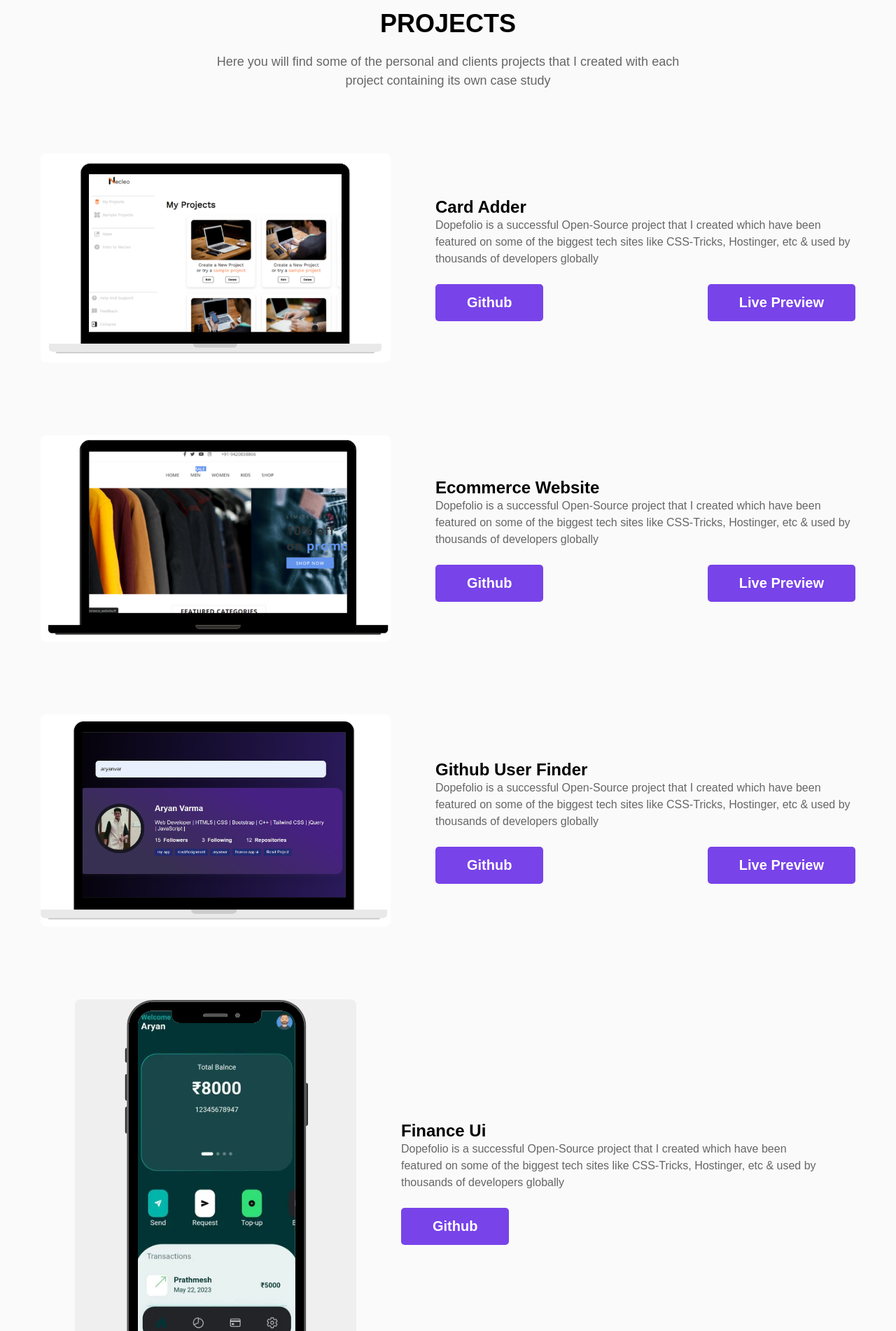
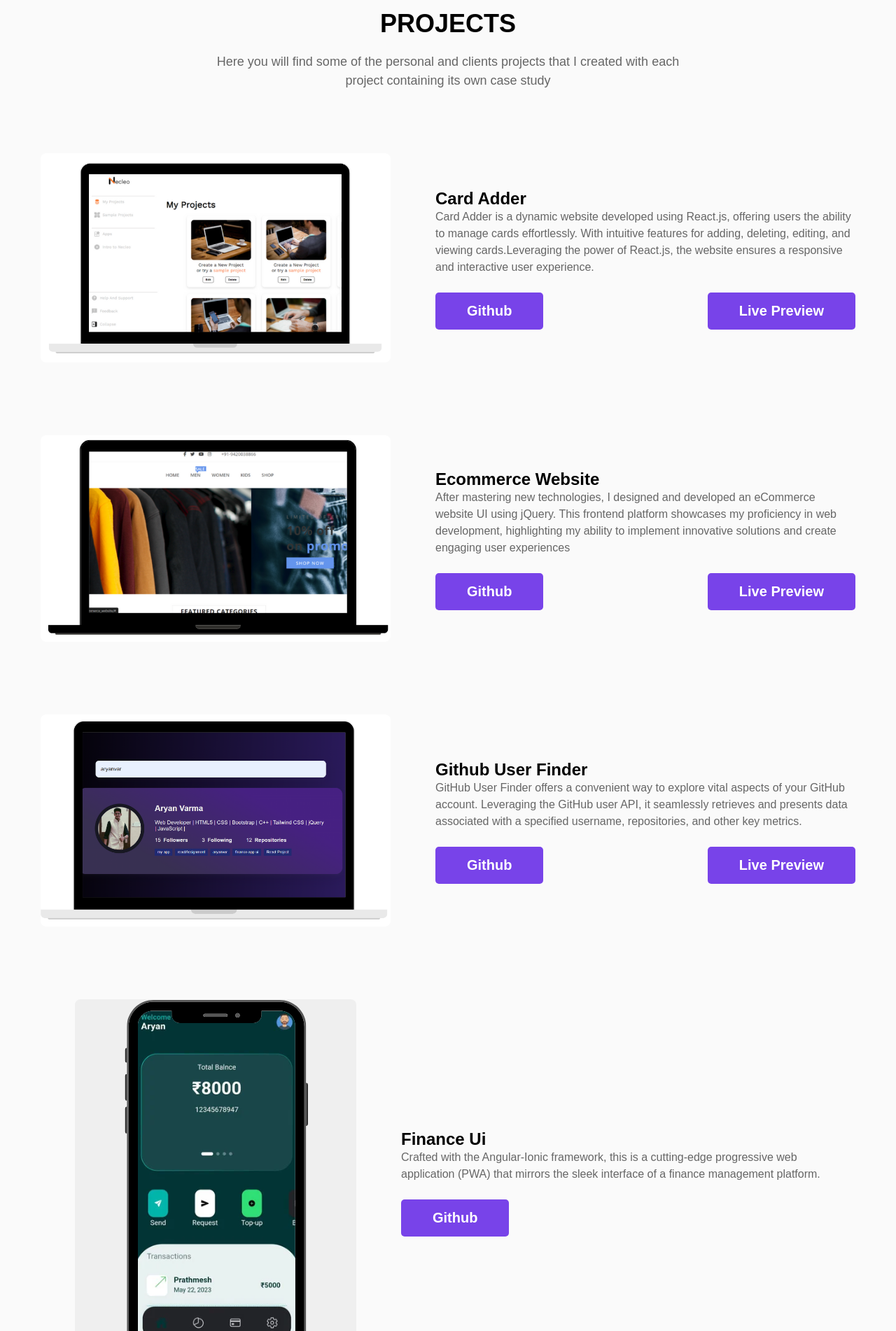
Before and after one commit to aryanvar/Aryan-Portfolio, a React (Vite) app: page /project in a window 1280 px wide. Shown: the part 1665-3567 px from the top of the page at 70% size. Built offline with nearby package versions, Linux system fonts and the light colour scheme.

Commit message:
Project info Added

```diff
--- a/src/components/Project.jsx
+++ b/src/components/Project.jsx
@@ -38,10 +38,11 @@ const Project = () => {
         <div className="githubLink">
           <h2>Card Adder</h2>
           <p>
-            Dopefolio is a successful Open-Source project that I created which
-            have been featured on some of the biggest tech sites like
-            CSS-Tricks, Hostinger, etc & used by thousands of developers
-            globally
+            Card Adder is a dynamic website developed using React.js, offering
+            users the ability to manage cards effortlessly. With intuitive
+            features for adding, deleting, editing, and viewing cards.Leveraging
+            the power of React.js, the website ensures a responsive and
+            interactive user experience.
           </p>
           <div className="githubButton">
             <a
@@ -73,10 +74,10 @@ const Project = () => {
         <div className="githubLink">
           <h2>Ecommerce Website</h2>
           <p>
-            Dopefolio is a successful Open-Source project that I created which
-            have been featured on some of the biggest tech sites like
-            CSS-Tricks, Hostinger, etc & used by thousands of developers
-            globally
+            After mastering new technologies, I designed and developed an
+            eCommerce website UI using jQuery. This frontend platform showcases
+            my proficiency in web development, highlighting my ability to
+            implement innovative solutions and create engaging user experiences
           </p>
           <div className="githubButton">
             <a
@@ -108,10 +109,10 @@ const Project = () => {
         <div className="githubLink">
           <h2>Github User Finder</h2>
           <p>
-            Dopefolio is a successful Open-Source project that I created which
-            have been featured on some of the biggest tech sites like
-            CSS-Tricks, Hostinger, etc & used by thousands of developers
-            globally
+            GitHub User Finder offers a convenient way to explore vital aspects
+            of your GitHub account. Leveraging the GitHub user API, it
+            seamlessly retrieves and presents data associated with a specified
+            username, repositories, and other key metrics.
           </p>
           <div className="githubButton">
             <a
@@ -143,10 +144,9 @@ const Project = () => {
         <div className="githubLink  ">
           <h2>Finance Ui</h2>
           <p>
-            Dopefolio is a successful Open-Source project that I created which
-            have been featured on some of the biggest tech sites like
-            CSS-Tricks, Hostinger, etc & used by thousands of developers
-            globally
+            Crafted with the Angular-Ionic framework, this is a cutting-edge
+            progressive web application (PWA) that mirrors the sleek interface
+            of a finance management platform.
           </p>
           <div className="githubButton">
             <a
```
